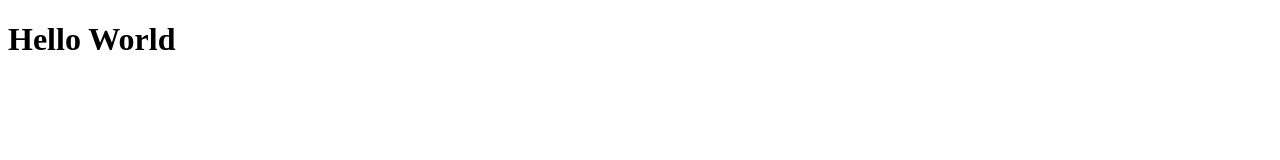
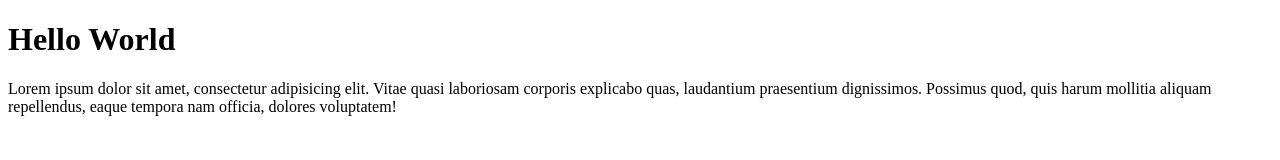
Before and after one commit to nix-arif/git-test, a plain HTML site: page index.html in a window 1280 px wide. Drawn offline with Linux system fonts and the light colour scheme.

Commit message:
Adding paragraph

```diff
--- a/index.html
+++ b/index.html
@@ -8,5 +8,6 @@
 </head>
 <body>
   <h1>Hello World</h1>
+  <p>Lorem ipsum dolor sit amet, consectetur adipisicing elit. Vitae quasi laboriosam corporis explicabo quas, laudantium praesentium dignissimos. Possimus quod, quis harum mollitia aliquam repellendus, eaque tempora nam officia, dolores voluptatem!</p>
 </body>
 </html>
```
